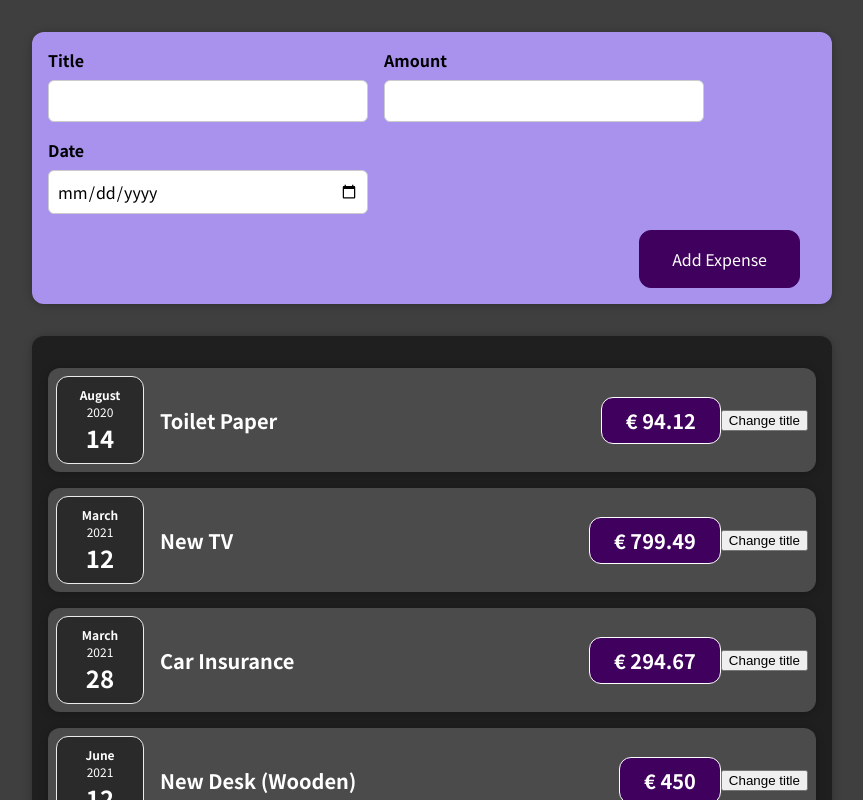
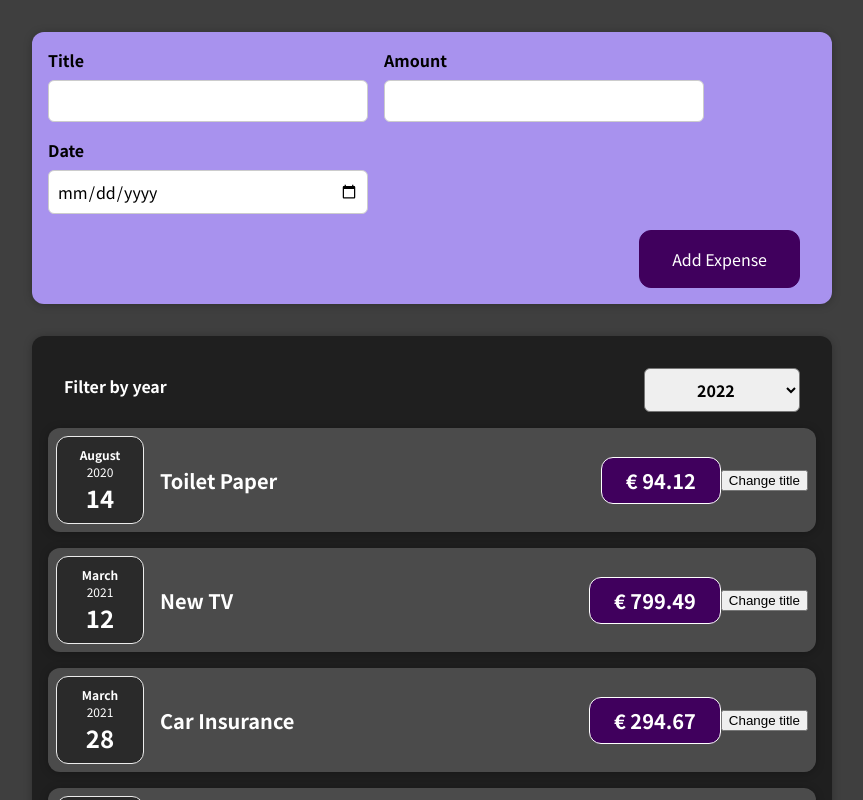
Before and after one commit to martinigonsalvess/Expense_tracker, a React (Create React App) app: page / in a window 1280 px wide. Shown: the top 800 px of the page, without its empty margins (208-1071 px from the left). Built offline with nearby package versions, Linux system fonts and the light colour scheme.

Commit message:
added ExpensesFilter js and css

```diff
--- a/src/components/Expenses/Expenses.js
+++ b/src/components/Expenses/Expenses.js
@@ -1,10 +1,13 @@
 import "./Expenses.css";
 import ExpenseItem from "./ExpenseItem";
 import Card from "../UI/Card";
+import ExpensesFilter from "./ExpensesFilter";
 
 const Expenses = (props) => {
   return (
+    <div>
       <Card className="expenses">
+        <ExpensesFilter />
         <ExpenseItem
           title={props.items[0].title}
           amount={props.items[0].amount}
@@ -26,6 +29,7 @@
           date={props.items[3].date}
         ></ExpenseItem>
       </Card>
+    </div>
   );
 };
 export default Expenses;
--- /dev/null
+++ b/src/components/Expenses/ExpensesFilter.css
@@ -0,0 +1,24 @@
+.expenses-filter {
+  color: white;
+  padding: 0 1rem;
+}
+
+.expenses-filter__control {
+  display: flex;
+  width: 100%;
+  align-items: center;
+  justify-content: space-between;
+  margin: 1rem 0;
+}
+
+.expenses-filter label {
+  font-weight: bold;
+  margin-bottom: 0.5rem;
+}
+
+.expenses-filter select {
+  font: inherit;
+  padding: 0.5rem 3rem;
+  font-weight: bold;
+  border-radius: 6px;
+}
--- /dev/null
+++ b/src/components/Expenses/ExpensesFilter.js
@@ -0,0 +1,24 @@
+import React from "react";
+
+import "./ExpensesFilter.css";
+
+const ExpensesFilter = () => {
+  const dropdownChangeHandler = (e) => {
+    console.log(e.target.value);
+  };
+  return (
+    <div className="expenses-filter">
+      <div className="expenses-filter__control">
+        <label>Filter by year</label>
+        <select onChange={dropdownChangeHandler}>
+          <option value="2022">2022</option>
+          <option value="2021">2021</option>
+          <option value="2020">2020</option>
+          <option value="2019">2019</option>
+        </select>
+      </div>
+    </div>
+  );
+};
+
+export default ExpensesFilter;
```
Also changed, not shown: 1 other file (tests, documents, lock files or other folders). Lines whose indentation alone changed are shown as unchanged.
